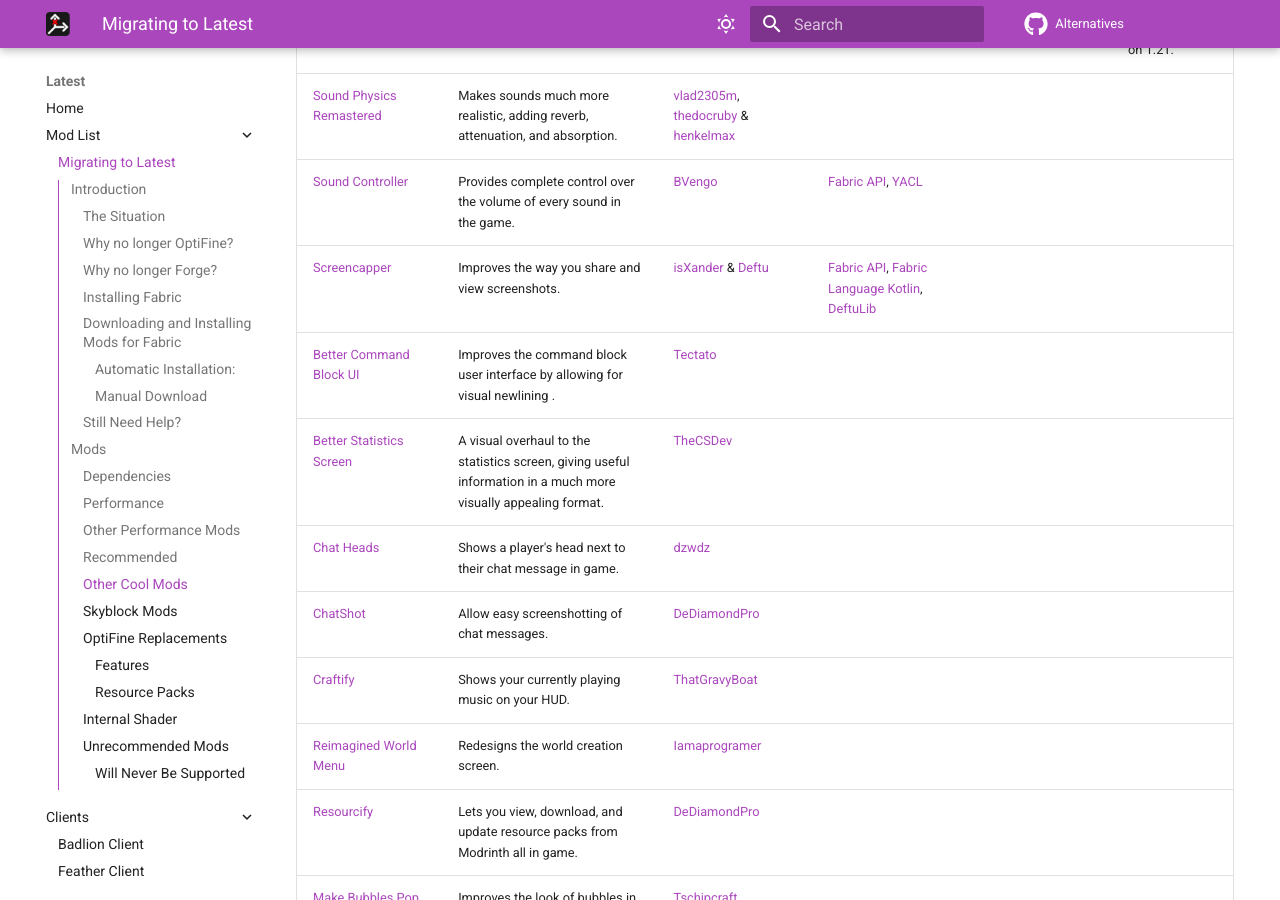
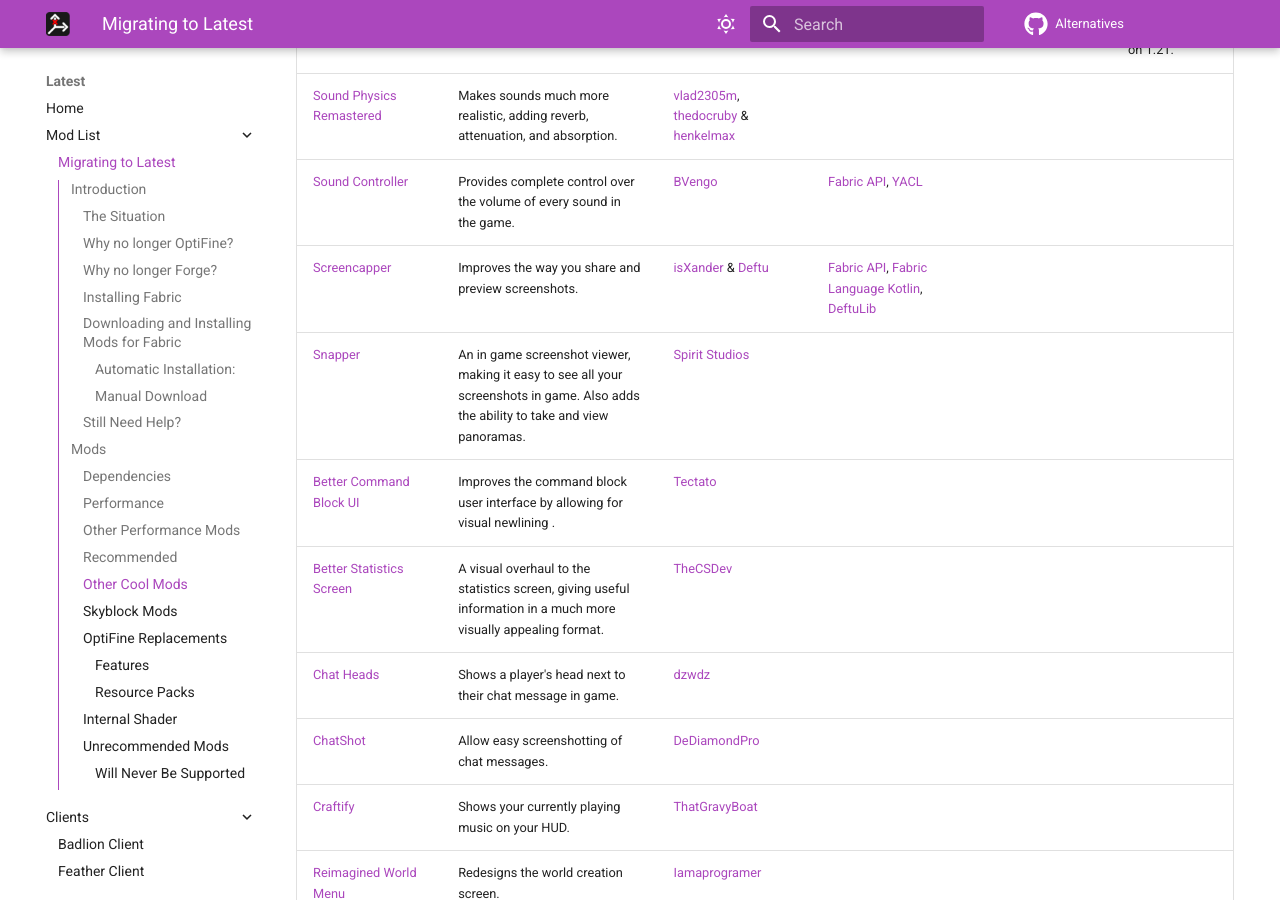
Before and after one commit to MicrocontrollersDev/Alternatives, an MkDocs documentation site: the page built from docs/latest/migrating.md, in a window 1280 px wide and 900 px high, scrolled down 10795 px. Built offline with MkDocs 1.6.1 and Material for MkDocs 9.7.7, drawn with Linux system fonts in a browser that asks for light colours; comment, search, counter and statistics services are not loaded.

Commit message:
add snapper to migrating

```diff
--- a/docs/latest/migrating.md
+++ b/docs/latest/migrating.md
@@ -193,7 +193,8 @@
 | [Clear Skies](https://modrinth.com/mod/clear-skies) | Removes fog color banding on skybox. | [grondag](https://github.com/grondag) | | | The 1.19 version works on 1.21. |
 | [Sound Physics Remastered](https://modrinth.com/mod/sound-physics-remastered) | Makes sounds much more realistic, adding reverb, attenuation, and absorption. | [vlad2305m](https://github.com/vlad2305m), [thedocruby](https://github.com/thedocruby) & [henkelmax](https://github.com/henkelmax)|
 | [Sound Controller](https://modrinth.com/mod/sound-controller) | Provides complete control over the volume of every sound in the game. | [BVengo](https://github.com/BVengo) | [Fabric API](https://modrinth.com/mod/fabric-api), [YACL](https://modrinth.com/mod/yacl) |
-| [Screencapper](https://modrinth.com/mod/screencapper) | Improves the way you share and view screenshots. | [isXander](https://github.com/isXander) & [Deftu](https://github.com/Deftu) | [Fabric API](https://modrinth.com/mod/fabric-api), [Fabric Language Kotlin](https://modrinth.com/mod/fabric-language-kotlin), [DeftuLib](https://modrinth.com/mod/deftulib) |
+| [Screencapper](https://modrinth.com/mod/screencapper) | Improves the way you share and preview screenshots. | [isXander](https://github.com/isXander) & [Deftu](https://github.com/Deftu) | [Fabric API](https://modrinth.com/mod/fabric-api), [Fabric Language Kotlin](https://modrinth.com/mod/fabric-language-kotlin), [DeftuLib](https://modrinth.com/mod/deftulib) |
+| [Snapper](https://modrinth.com/mod/snapper) | An in game screenshot viewer, making it easy to see all your screenshots in game. Also adds the ability to take and view panoramas. | [Spirit Studios](https://github.com/SpiritGameStudios/Snapper) |
 | [Better Command Block UI](https://modrinth.com/mod/bettercommandblockui) | Improves the command block user interface by allowing for visual newlining . | [Tectato](https://github.com/Tectato) |
 | [Better Statistics Screen](https://modrinth.com/mod/better-stats) | A visual overhaul to the statistics screen, giving useful information in a much more visually appealing format. | [TheCSDev](https://github.com/TheCSDev) |
 | [Chat Heads](https://modrinth.com/mod/chat-heads) | Shows a player's head next to their chat message in game. | [dzwdz](https://github.com/dzwdz) |
```
